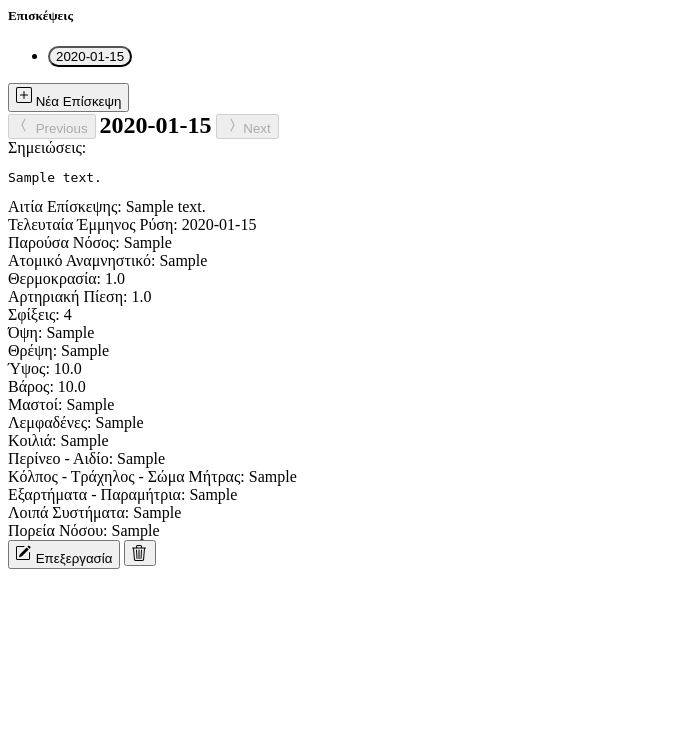
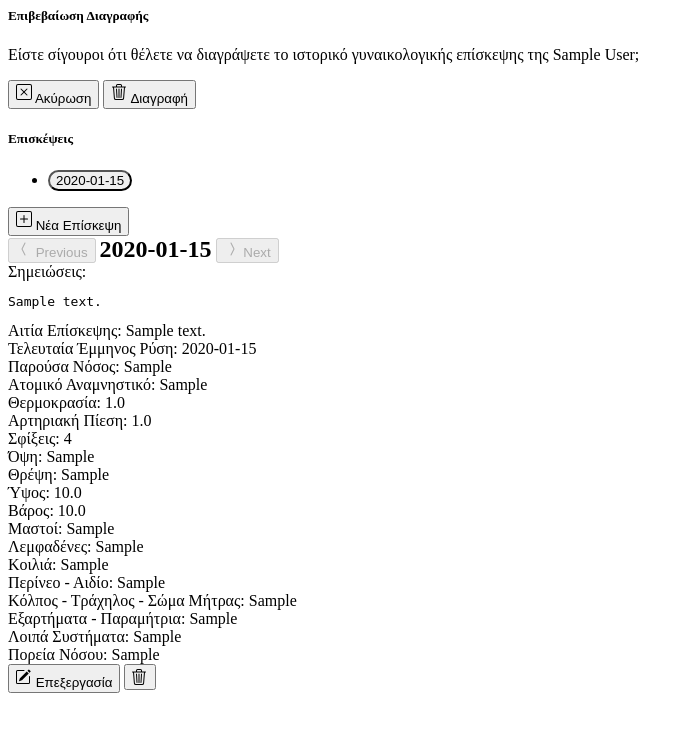
Before and after one commit to zdetor54/the-fetus, a Flask app: page /patient/1/tab/gynhistory in a window 1280 px wide. Shown: the top 732 px of the page, without its empty margins (0-694 px from the left). Run offline with Flask 3, Linux system fonts and the light colour scheme; tables that the repository leaves empty hold one stand-in row (values such as "Sample post"); some libraries are stand-ins or nearby versions.

Commit message:
added delete modal

```diff
--- a/fetusapp/patients/views.py
+++ b/fetusapp/patients/views.py
@@ -464,10 +464,15 @@ def patient_tab_gynhistory(patient_id: int) -> Response:
         .order_by(GynHistory.date_of_visit.desc())
         .all()
     )
+
+    # Get the patient object to be used in the template
+    patient = Patient.query.get(patient_id)
+
     return render_template(
         "patient_tabs/history_gyn.html",
         history_gyn_form=history_gyn_form,
         patient_id=patient_id,
+        patient=patient,
         gyn_entries=[e.to_dict() for e in gyn_entries] if gyn_entries else [],
     )
 
--- a/fetusapp/templates/patient_tabs/history_gyn.html
+++ b/fetusapp/templates/patient_tabs/history_gyn.html
@@ -1,5 +1,37 @@
 {% import 'macros.html' as macros %}
 <link rel="stylesheet" href="{{ url_for('static', filename='history_gyn.css') }}">
+
+<div class="modal fade" id="deleteGynHistoryModal" tabindex="-1">
+    <div class="modal-dialog modal-dialog-centered">
+        <div class="modal-content">
+            <div class="modal-header justify-content-center">
+                <h5 class="modal-title text-center">Επιβεβαίωση Διαγραφής</h5>
+            </div>
+            <div class="modal-body">
+                <p class="text-center">Είστε σίγουροι ότι θέλετε να διαγράψετε το ιστορικό γυναικολογικής επίσκεψης της {{ patient.first_name | proper_case }} {{ patient.last_name | proper_case }};</p>
+            </div>
+            <div class="modal-footer justify-content-center">
+                <form action="">
+                    <input id="deleteGynHistoryId" name="id" value="" type="hidden">
+                    <button type="button" class="btn btn-outline-light px-4" data-bs-dismiss="modal">
+                        <svg xmlns="http://www.w3.org/2000/svg" width="16" height="20" fill="currentColor" class="bi bi-x-square" viewBox="0 1 16 16">
+                            <path d="M14 1a1 1 0 0 1 1 1v12a1 1 0 0 1-1 1H2a1 1 0 0 1-1-1V2a1 1 0 0 1 1-1zM2 0a2 2 0 0 0-2 2v12a2 2 0 0 0 2 2h12a2 2 0 0 0 2-2V2a2 2 0 0 0-2-2z"/>
+                            <path d="M4.646 4.646a.5.5 0 0 1 .708 0L8 7.293l2.646-2.647a.5.5 0 0 1 .708.708L8.707 8l2.647 2.646a.5.5 0 0 1-.708.708L8 8.707l-2.646 2.647a.5.5 0 0 1-.708-.708L7.293 8 4.646 5.354a.5.5 0 0 1 0-.708"/>
+                        </svg>
+                        Ακύρωση
+                    </button>
+                    <button type="button" class="btn btn-danger px-4" onclick="confirmDeleteGynHistory(this)">
+                        <svg xmlns="http://www.w3.org/2000/svg" width="16" height="20" fill="currentColor" class="bi bi-trash3" viewBox="0 1 16 16">
+                            <path d="M6.5 1h3a.5.5 0 0 1 .5.5v1H6v-1a.5.5 0 0 1 .5-.5M11 2.5v-1A1.5 1.5 0 0 0 9.5 0h-3A1.5 1.5 0 0 0 5 1.5v1H1.5a.5.5 0 0 0 0 1h.538l.853 10.66A2 2 0 0 0 4.885 16h6.23a2 2 0 0 0 1.994-1.84l.853-10.66h.538a.5.5 0 0 0 0-1zm1.958 1-.846 10.58a1 1 0 0 1-.997.92h-6.23a1 1 0 0 1-.997-.92L3.042 3.5zm-7.487 1a.5.5 0 0 1 .528.47l.5 8.5a.5.5 0 0 1-.998.06L5 5.03a.5.5 0 0 1 .47-.53Zm5.058 0a.5.5 0 0 1 .47.53l-.5 8.5a.5.5 0 1 1-.998-.06l.5-8.5a.5.5 0 0 1 .528-.47M8 4.5a.5.5 0 0 1 .5.5v8.5a.5.5 0 0 1-1 0V5a.5.5 0 0 1 .5-.5"/>
+                        </svg>
+                        Διαγραφή
+                    </button>
+                </form>
+
+            </div>
+        </div>
+    </div>
+</div>
 
 <div>
     <h5>Επισκέψεις</h5>
@@ -240,6 +272,16 @@
 </div>
 
 <script>
+
+window.showDeleteGynHistoryModal = async function(btn) {
+    const form = btn.closest('form');
+    const gynHistoryId = form.querySelector('input[name="id"]').value;
+    console.log('gynHistoryId to delete:', gynHistoryId);
+    document.getElementById('deleteGynHistoryId').value = gynHistoryId;
+    const deleteModal = new bootstrap.Modal(document.getElementById('deleteGynHistoryModal'));
+    deleteModal.show();
+}
+
 window.saveChangesGynHistory = async function(btn) {
     try {
         const form = btn.closest('form');
```
